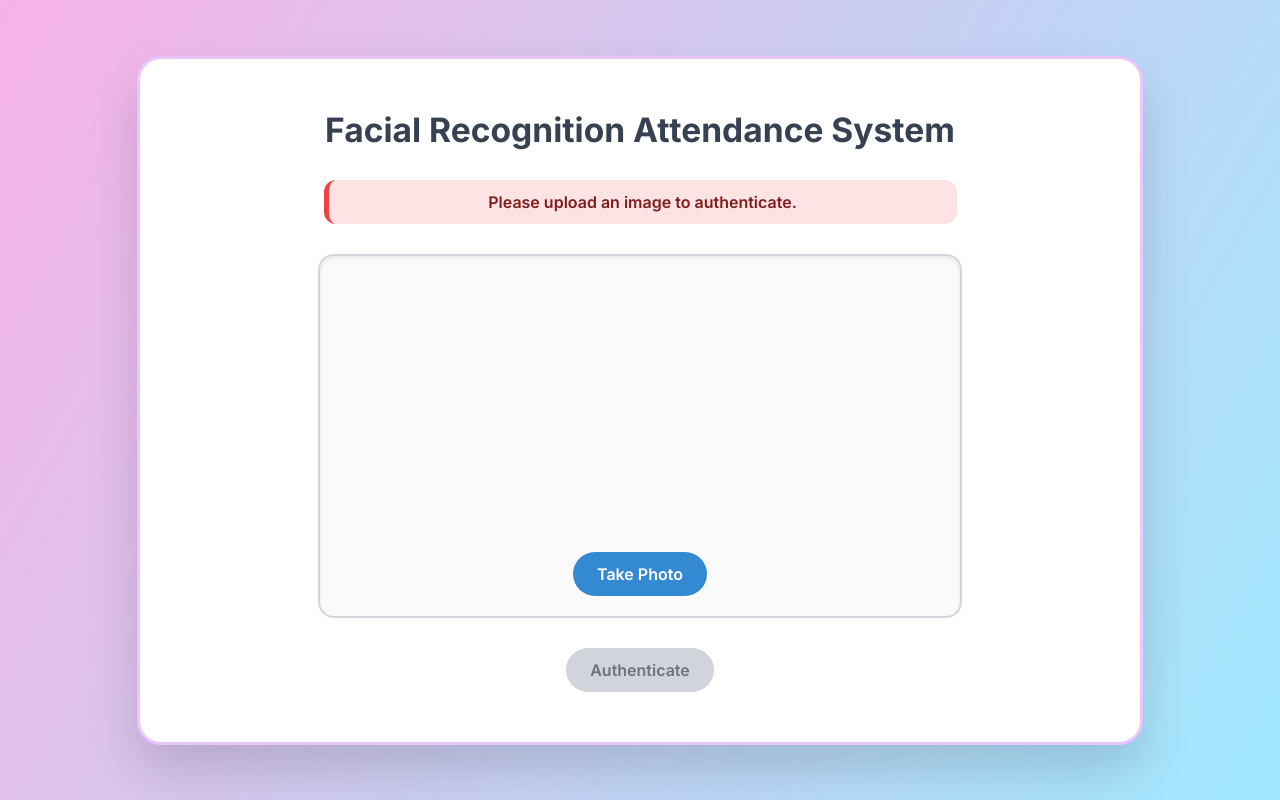
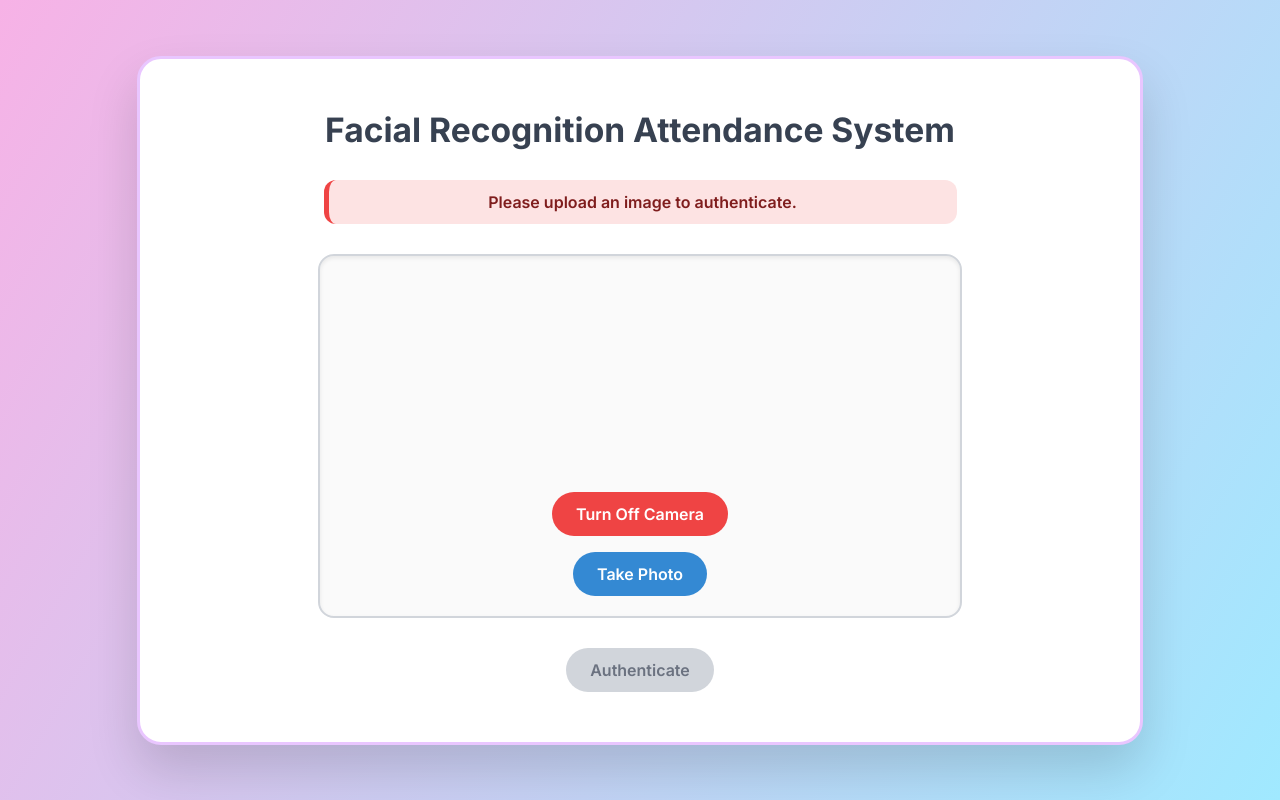
Before and after one commit to BelfizzzCed/ML-AI_Workshop-2025, a React (Vite) app: page / in a window 1280 px wide. Both pictures are taken after a click on the button "Turn On Camera". Built offline with nearby package versions, Linux system fonts and the light colour scheme; no server answers.

Commit message:
feat: added try again and turn off buttons for functionality

```diff
--- a/src/App.css
+++ b/src/App.css
@@ -80,6 +80,19 @@ h2 {
   z-index: 10;
 }
 
+.camera-frame button:nth-of-type(2) {
+  bottom: 80px;
+}
+
+.secondary-btn {
+  background-color: #ef4444 !important;
+}
+
+.secondary-btn:hover {
+  background-color: #dc2626 !important;
+  box-shadow: 0 12px 24px #dc2626b0 !important;
+}
+
 /* Preview image */
 .preview-image {
   width: 100%;
--- a/src/App.jsx
+++ b/src/App.jsx
@@ -99,6 +99,15 @@ function App() {
       setIsAuth(false);
     }
     setCameraActive(!cameraActive);
+  };
+
+  // Try again - reset and go back to capturing
+  const tryAgain = () => {
+    setImage(null);
+    setImgSrc(null);
+    setIsAuth(false);
+    setUploadResultMessage('Please upload an image to authenticate.');
+    setCameraActive(true);
   };
 
   const sendImage = async (e) => {
@@ -214,6 +223,9 @@ function App() {
               <button type="button" onClick={capturePhoto}>
                 Take Photo
               </button>
+              <button type="button" onClick={toggleCamera} className="secondary-btn">
+                Turn Off Camera
+              </button>
             </>
           )}
 
@@ -229,11 +241,16 @@ function App() {
           )}
 
           {imgSrc && !cameraActive && (
-            <img
-              src={imgSrc}
-              alt="User"
-              className="preview-image"
-            />
+            <>
+              <img
+                src={imgSrc}
+                alt="User"
+                className="preview-image"
+              />
+              <button type="button" onClick={tryAgain} className="secondary-btn">
+                Try Again
+              </button>
+            </>
           )}
         </div>
 
```
